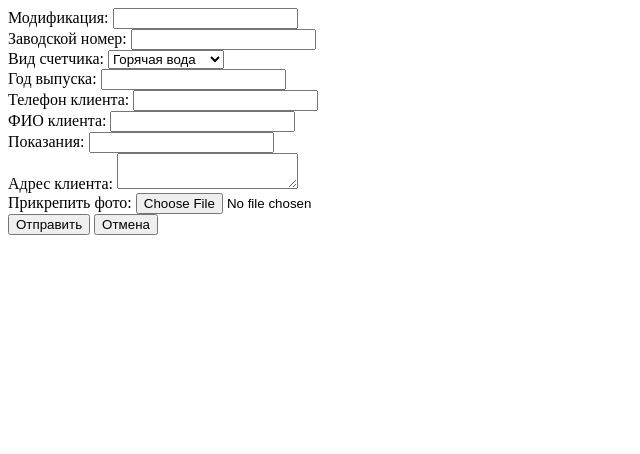
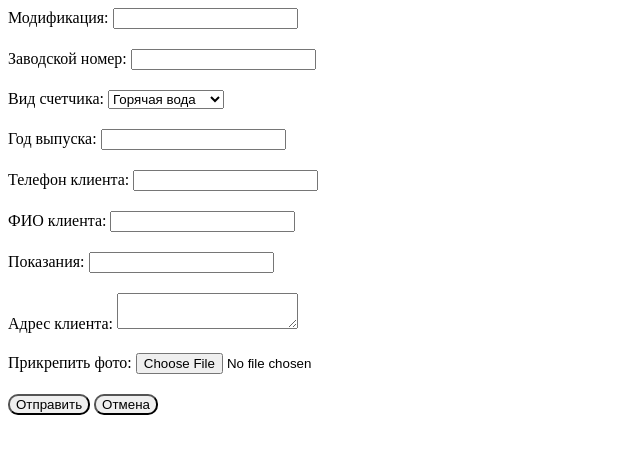
Before and after one commit to megatomas/html, a plain HTML site: page index.html in a window 1280 px wide. Shown: the whole page, without its empty margins (0-640 px from the left). Drawn offline with Linux system fonts and the light colour scheme.

Commit message:
Add files via upload

```diff
--- a/index.html
+++ b/index.html
@@ -2,6 +2,8 @@
 <html>
   <head>
     <title>Форма ввода</title>
+    <link rel="stylesheet" type="text/css" href="styles.css">
+
   </head>
   <body>
     <form>
--- /dev/null
+++ b/styles.css
@@ -0,0 +1,7 @@
+div {
+  margin-bottom: 20px;
+}
+
+button[type="submit"], button[type="reset"] {
+  border-radius: 10px;
+}
```
